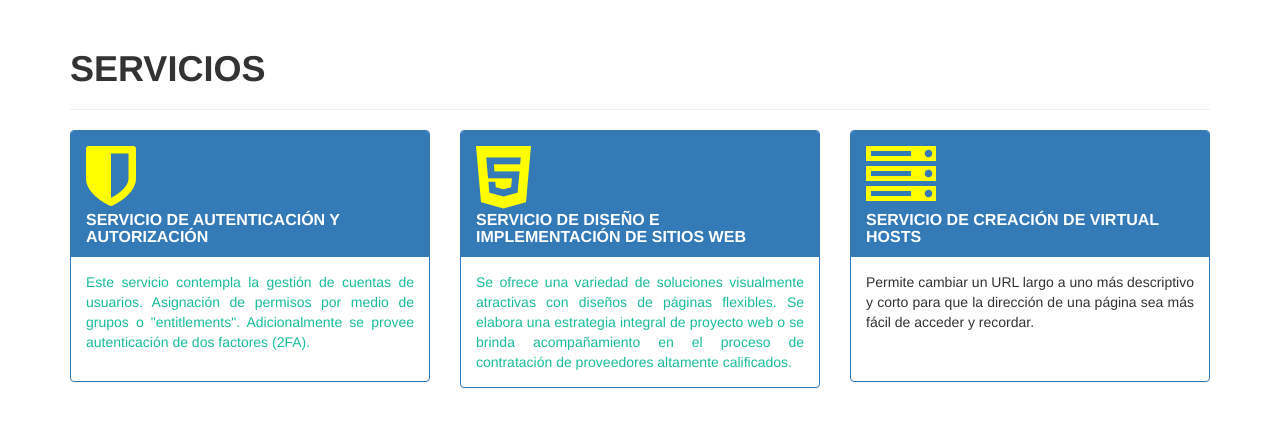
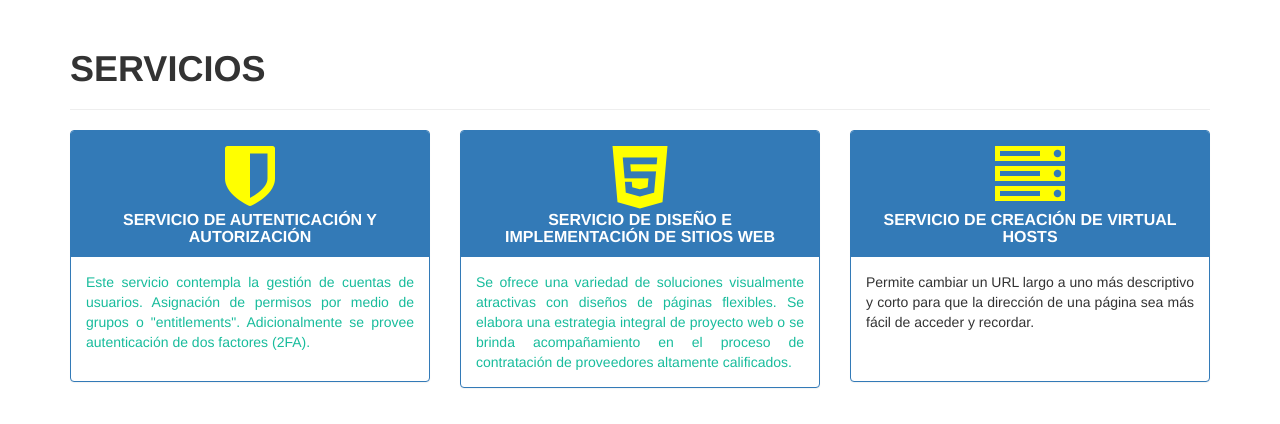
Before and after one commit to OneTesseractInMultiverse/ITIL-CaseExample, a Flask app: page / in a window 1280 px wide. Shown: the part 51-475 px from the top of the page. Run offline with Flask 2, Linux system fonts and the light colour scheme; some libraries are stand-ins or nearby versions.

Commit message:
more look and feel stuff

```diff
--- a/templates/home/index.html
+++ b/templates/home/index.html
@@ -12,7 +12,7 @@
 
     <a href="{{url_for('service_1')}}">
       <div class="panel panel-primary" style="min-height: 18em;">
-        <div class="panel-heading">
+        <div class="panel-heading text-center">
           <i style="color: yellow;" class="fa fa-shield fa-5x" aria-hidden="true"></i>
           <h3 class="panel-title">Servicio de Autenticación y Autorización</h3>
         </div>
@@ -31,7 +31,7 @@
     <a href="#">
 
         <div class="panel panel-primary" style="min-height: 18em;">
-          <div class="panel-heading">
+          <div class="panel-heading text-center">
             <i style="color: yellow;" class="fa fa-html5 fa-5x" aria-hidden="true"></i>
             <h3 class="panel-title">Servicio de Diseño e Implementación de Sitios Web</h3>
           </div>
@@ -51,7 +51,7 @@
   <div class="col-lg-4">
 
     <div class="panel panel-primary" style="min-height: 18em;">
-      <div class="panel-heading">
+      <div class="panel-heading text-center">
         <i style="color: yellow;" class="fa fa-server fa-5x" aria-hidden="true"></i>
         <h3 class="panel-title">Servicio de creación de Virtual Hosts</h3>
       </div>
```
Also changed, not shown: templates/home/auth_service.html (+16 -2 lines).
